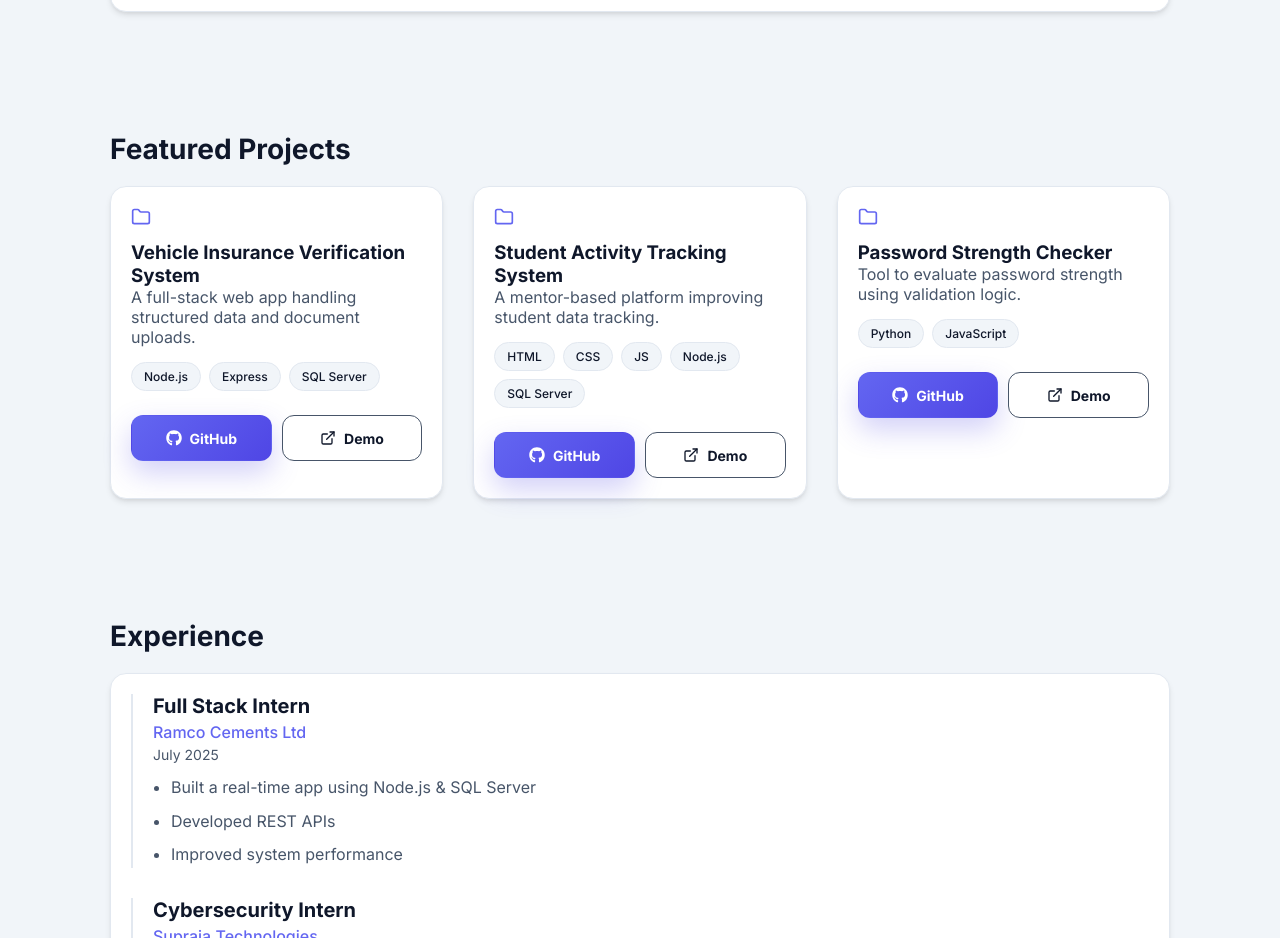
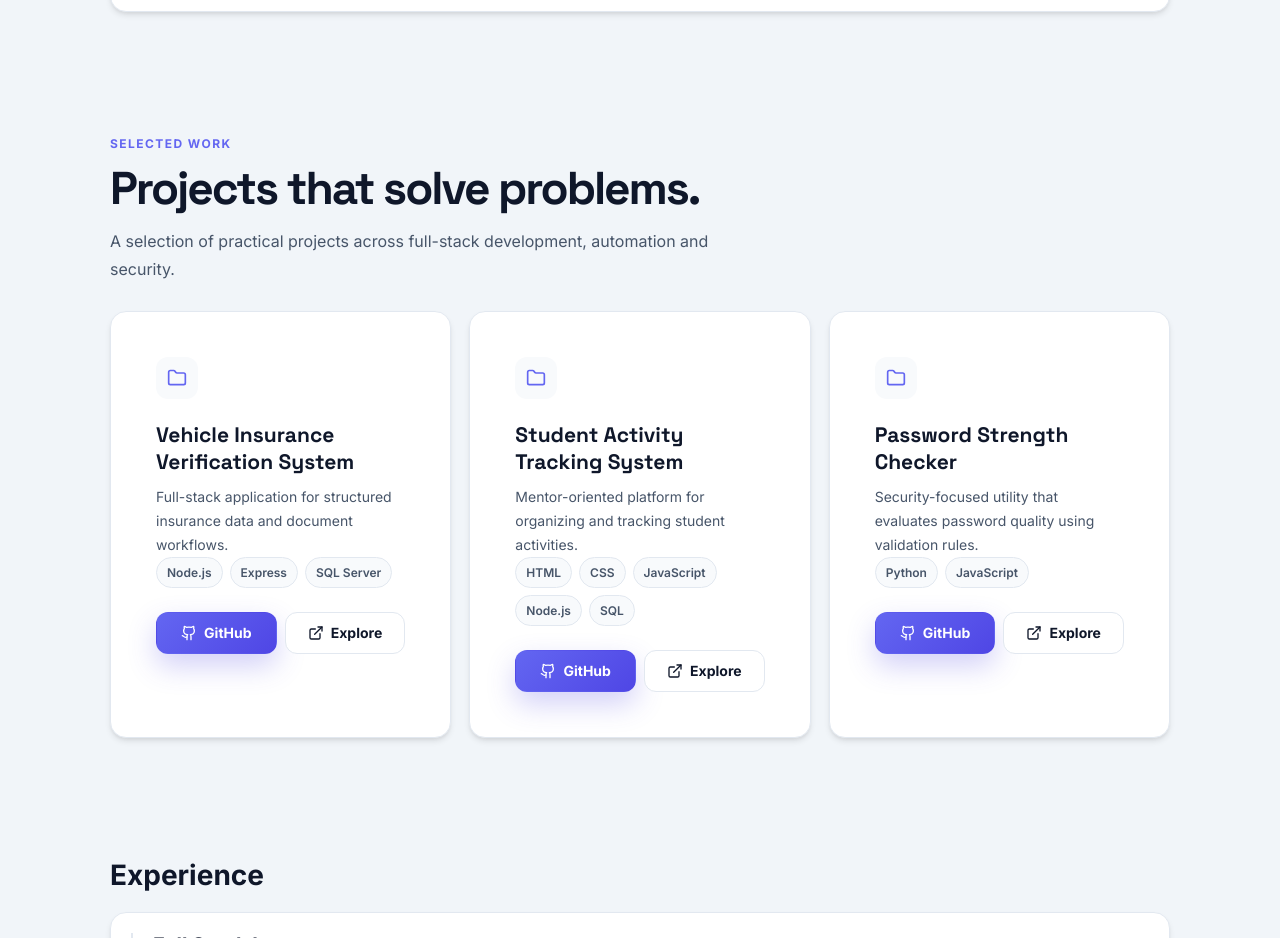
Before and after one commit to rajakaleeswaran/my-portfolio, a React (Vite) app: page / in a window 1280 px wide. Shown: the part 1623-2561 px from the top of the page. Built offline with nearby package versions, Linux system fonts and the light colour scheme.

Commit message:
Redesign featured projects section

```diff
--- a/src/components/Projects.jsx
+++ b/src/components/Projects.jsx
@@ -2,125 +2,33 @@ import { useContext } from "react";
 import { ThemeContext } from "../theme/ThemeContext";
 import SectionContainer from "./SectionContainer";
 import HoverCard from "./HoverCard";
-import { ExternalLink, Folder } from "lucide-react";
-import { FaGithub as Github } from "react-icons/fa";
+import { ExternalLink, Folder, Github } from "lucide-react";
 
 const projectsData = [
-  {
-    title: "Vehicle Insurance Verification System",
-    description:
-      "A full-stack web app handling structured data and document uploads.",
-    stack: ["Node.js", "Express", "SQL Server"],
-    github: "https://github.com/",
-    demo: "https://example.com",
-  },
-  {
-    title: "Student Activity Tracking System",
-    description:
-      "A mentor-based platform improving student data tracking.",
-    stack: ["HTML", "CSS", "JS", "Node.js", "SQL Server"],
-    github: "https://github.com/",
-    demo: "https://example.com",
-  },
-  {
-    title: "Password Strength Checker",
-    description:
-      "Tool to evaluate password strength using validation logic.",
-    stack: ["Python", "JavaScript"],
-    github: "https://github.com/",
-    demo: "https://example.com",
-  },
+  { title: "Vehicle Insurance Verification System", description: "Full-stack application for structured insurance data and document workflows.", stack: ["Node.js", "Express", "SQL Server"], github: "https://github.com/rajakaleeswaran" },
+  { title: "Student Activity Tracking System", description: "Mentor-oriented platform for organizing and tracking student activities.", stack: ["HTML", "CSS", "JavaScript", "Node.js", "SQL"], github: "https://github.com/rajakaleeswaran" },
+  { title: "Password Strength Checker", description: "Security-focused utility that evaluates password quality using validation rules.", stack: ["Python", "JavaScript"], github: "https://github.com/rajakaleeswaran" },
 ];
 
 const Projects = () => {
   const { colors } = useContext(ThemeContext);
-
-  const openLink = (url) => {
-    window.open(url, "_blank");
-  };
-
   return (
     <SectionContainer>
-      <h2 style={{ color: colors.text, fontSize: "28px", marginBottom: "20px" }}>
-        Featured Projects
-      </h2>
-
-      <div
-        style={{
-          display: "grid",
-          gridTemplateColumns: "repeat(auto-fit, minmax(320px, 1fr))",
-          gap: "30px",
-        }}
-      >
-        {projectsData.map((project, index) => (
-          <HoverCard key={index} colorTheme={colors}>
-            <div style={{ marginBottom: "10px" }}>
-              <Folder size={20} color={colors.accent} />
-            </div>
-
-            <h3 style={{ color: colors.text }}>{project.title}</h3>
-
-            <p style={{ color: colors.textSecondary }}>
-              {project.description}
-            </p>
-
-            {/* Tech Stack */}
-            <div style={{ marginTop: "15px", display: "flex", flexWrap: "wrap", gap: "8px" }}>
-              {project.stack.map((tech, i) => (
-                <span
-                  key={i}
-                  style={{
-                    background: colors.background,
-                    color: colors.text,
-                    border: `1px solid ${colors.border}`,
-                    padding: "6px 12px",
-                    borderRadius: "20px",
-                    fontSize: "12px",
-                    fontWeight: "500",
-                  }}
-                >
-                  {tech}
-                </span>
-              ))}
-            </div>
-
-            {/* Buttons */}
-            <div style={{ marginTop: "24px", display: "flex", gap: "10px" }}>
-              <button
-                className="btn-primary"
-                onClick={() => openLink(project.github)}
-                style={{
-                  flex: 1,
-                  display: "flex",
-                  alignItems: "center",
-                  justifyContent: "center",
-                  gap: "8px",
-                }}
-              >
-                <Github size={16} /> GitHub
-              </button>
-
-              <button
-                className="btn-secondary"
-                onClick={() => openLink(project.demo)}
-                style={{
-                  flex: 1,
-                  display: "flex",
-                  alignItems: "center",
-                  justifyContent: "center",
-                  gap: "8px",
-                  border: `1px solid ${colors.textSecondary}`,
-                  color: colors.text,
-                }}
-              >
-                <ExternalLink size={16} /> Demo
-              </button>
-            </div>
+      <div className="section-heading"><span className="section-kicker">Selected work</span><h2 className="section-title" style={{ color: colors.text }}>Projects that solve problems.</h2><p className="section-subtitle">A selection of practical projects across full-stack development, automation and security.</p></div>
+      <div className="projects-grid">
+        {projectsData.map((project) => (
+          <HoverCard key={project.title} style={{}}>
+            <article className="project-card">
+              <div className="project-icon"><Folder size={20} /></div>
+              <h3 style={{ color: colors.text }}>{project.title}</h3>
+              <p>{project.description}</p>
+              <div className="project-tags">{project.stack.map((tech) => <span className="project-tag" key={tech}>{tech}</span>)}</div>
+              <div className="project-actions"><a className="btn-primary" href={project.github} target="_blank" rel="noreferrer"><Github size={16} /> GitHub</a><a className="btn-secondary" href={project.github} target="_blank" rel="noreferrer"><ExternalLink size={16} /> Explore</a></div>
+            </article>
           </HoverCard>
         ))}
       </div>
     </SectionContainer>
   );
 };
-
 export default Projects;
```
